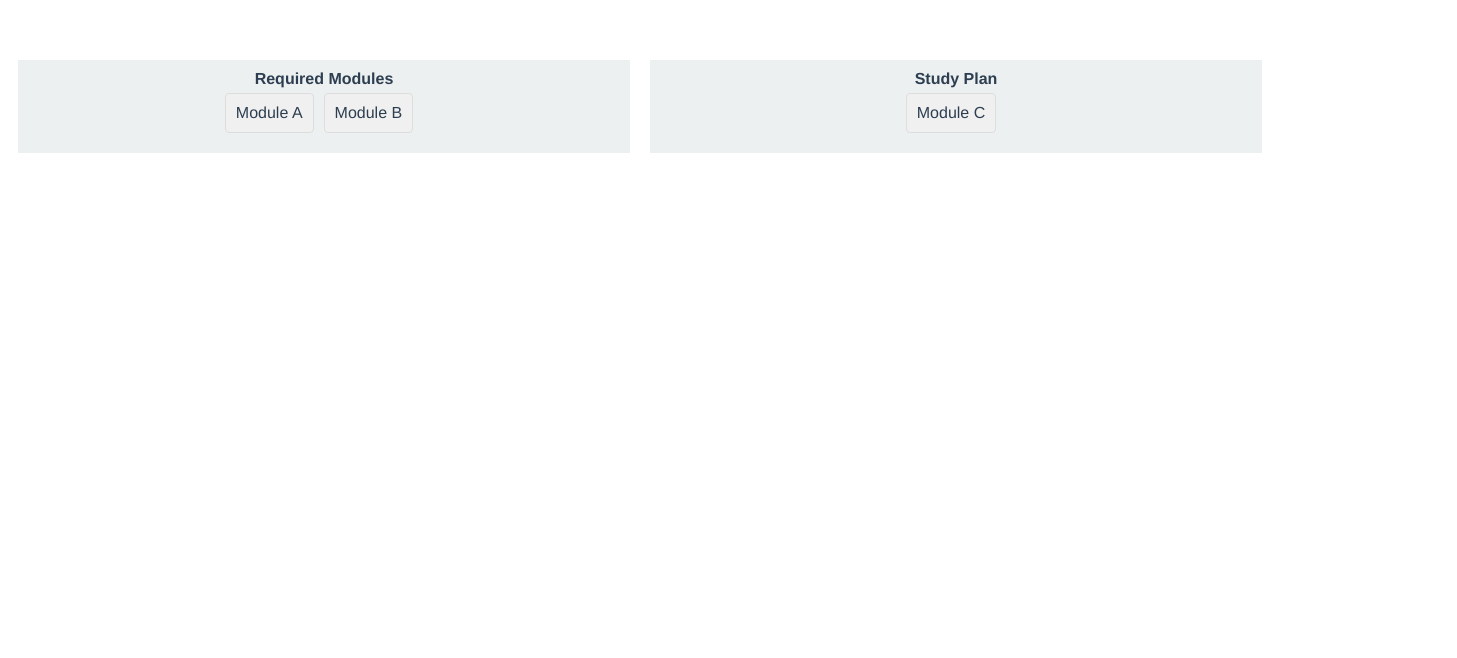
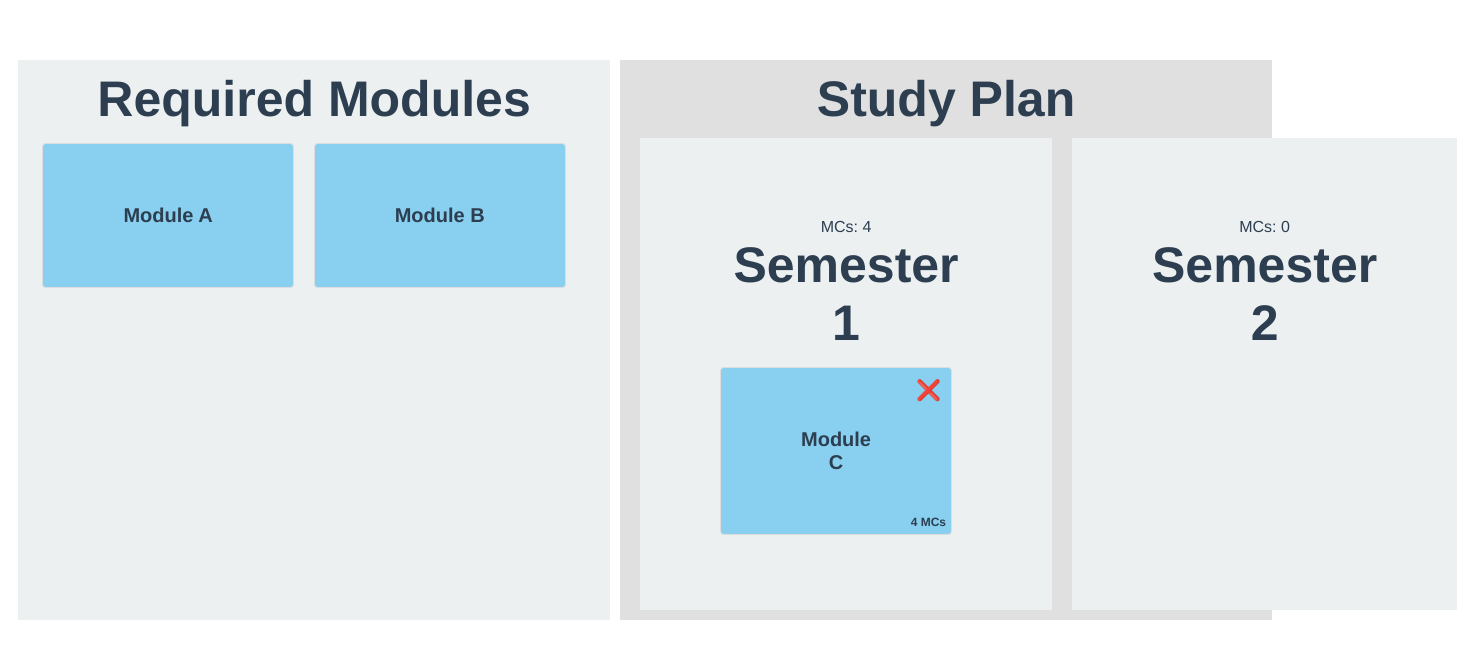
Before and after one commit to BT3103AppDev1/l2-final-term-project-l2-group-17, a Vue app: page / in a window 1280 px wide. Shown: the top 658 px of the page, 1457 px wide, since content can reach past the window. Built offline with nearby package versions, Linux system fonts and the light colour scheme.

Commit message:
added mc count

```diff
--- a/src/components/ModuleBox.vue
+++ b/src/components/ModuleBox.vue
@@ -1,19 +1,36 @@
+
 <template>
-  <div class="drop-zones-container">
-    <div class="drop-zone" @drop="onDrop($event,1)" @dragenter.prevent @dragover.prevent>
-      <div class="zone-title">Required Modules</div>
-      <div v-for="item in getList(1)" :key="item.id" class="drag-el" draggable="true" @dragstart="startDrag($event,item)">
+  <div class="req-modules">
+    <div class="box" @drop="onDrop($event, 1)" @dragenter.prevent @dragover.prevent>
+      <div class="title">Required Modules</div>
+      <div v-for="item in getList(1)" :key="item.id" class="module" draggable="true" @dragstart="startDrag($event,item)">
         <span> {{ item.title }}</span>
       </div>
     </div>
-    <div class="drop-zone" @drop="onDrop($event, 2)" @dragenter.prevent @dragover.prevent>
-      <div class="zone-title">Study Plan</div>
-      <div v-for="item in getList(2)" :key="item.id" class="drag-el" draggable="true" @dragstart="startDrag($event,item)">
-        <span> {{ item.title }}</span>
-        <span class="remove-icon" @click="removeModule(item)">❌</span>
+
+    <div class="year-container">
+      <div class="title">Study Plan</div>
+      <div class="year-box">
+        <div class="box semester-box" @drop="onDrop($event, 2)" @dragenter.prevent @dragover.prevent>
+          <div class="mc-count">MCs: {{ mcCount(2) }}</div>
+          <div class="title">Semester 1</div>
+           <div v-for="item in getList(2)" :key="item.id" class="module" draggable="true" @dragstart="startDrag($event,item)">
+            <span> {{ item.title }}</span>
+            <span class="remove-icon" @click="removeModule(item)">❌</span>
+            <span class="mc-indicator">4 MCs</span>
+          </div>
+        </div>
+
+        <div class="box semester-box" @drop="onDrop($event, 3)" @dragenter.prevent @dragover.prevent>
+          <div class="mc-count">MCs: {{ mcCount(3) }}</div>
+          <div class="title">Semester 2</div>
+          <div v-for="item in getList(3)" :key="item.id" class="module" draggable="true" @dragstart="startDrag($event,item)">
+            <span> {{ item.title }}</span>
+            <span class="remove-icon" @click="removeModule(item)">❌</span>
+            <span class="mc-indicator">4 MCs</span>
+          </div>
+        </div>
       </div>
-
-
     </div>
   </div>
 </template>
@@ -24,9 +41,9 @@ import { ref } from 'vue'
 export default {
   setup() {
     const items = ref([
-      { id: 0, title: 'Module A', list: 1 },
-      { id: 1, title: 'Module B', list: 1 },
-      { id: 2, title: 'Module C', list: 2 },
+      { id: 0, title: 'Module A', list: 1, MCs: 4 },
+      { id: 1, title: 'Module B', list: 1, MCs: 4 },
+      { id: 2, title: 'Module C', list: 2, MCs: 4 },
     ])
 
     const getList = (list) => {
@@ -42,18 +59,25 @@ export default {
     const onDrop = (event, list) => {
       const itemID = event.dataTransfer.getData('itemID')
       const item = items.value.find((item) => item.id === parseInt(itemID))
-      item.list = list
+      if (item.list !== list) {
+        item.list = list
+      }
     }
 
     const removeModule = (item) => {
       item.list = 1 // Move the item back to the first list
     }
 
+    const mcCount = (list) => {
+      return getList(list).reduce((total, item) => total + item.MCs, 0)
+    }
+
     return {
       getList,
       onDrop,
       startDrag,
-      removeModule
+      removeModule,
+      mcCount
     }
   },
 }
@@ -69,50 +93,81 @@ export default {
   margin-top: 60px;
 }
 
-.drop-zones-container {
+.req-modules {
   display: flex;
 }
 
-.drop-zone {
-  flex: 1;
+.box {
   background-color: #ecf0f1;
   padding: 10px;
   min-height: 10px;
   margin: 0 10px;
+  width: calc(50% - 20px);
+}
+.module {
+  position: relative;
+  display: inline-block;
+  background-color:  #89CFF0;
+  border: 1px solid #ddd;
+  border-radius: 4px;
+  padding: 60px 80px;
+  margin-bottom: 20px;
+  margin-right: 20px;
+  cursor: pointer;
+  font-size: 20px;
+  font-weight:bold;
+  top:5px;
+
+}
+.module:hover {
+  background-color: #72A0C1;
+}
+.module:hover .remove-icon {
+  display: inline;
 }
 
-.drag-el {
-  position: relative; /* Add relative positioning */
-  display: inline-block; /* Change to inline-block for proper layout */
-  background-color: #f0f0f0;
-  border: 1px solid #ddd;
-  border-radius: 4px;
-  padding: 10px;
-  margin-bottom: 10px;
-  margin-right: 10px;
-  cursor: pointer;
-}
-
-.drag-el:hover {
-  background-color: #72A0C1
-}
-.drag-el:hover .remove-icon {
-  display: inline; /* Show remove icon on hover */
-}
-
-.drag-el:last-child {
+.module:last-child {
   margin-bottom: 0;
 }
 
-.zone-title {
-  font-weight: bold;
-  margin-bottom: 5px;
+
+.remove-icon {
+  font-size: 20px;
+  color: #ff0000;
+  cursor: pointer;
+  position: absolute;
+  top: 10px;
+  right: 10px;
 }
 
-.remove-icon {
-  font-size: 16px;
-  color: #ff0000;
-  cursor: pointer;
-  display:none;
+.year-container {
+  width: 50%;
+  background-color: #e0e0e0;
+  padding: 10px;
 }
+
+.year-box {
+  display: flex;
+}
+
+
+.semester-box {
+  margin: 0 10px;
+  padding: 80px;
+}
+
+.mc-indicator {
+  position: absolute;
+  bottom: 5px;
+  right: 5px;
+  font-size: 12px;
+}
+
+.title {
+  text-align: center;
+  font-size: 50px;
+  font-weight: bold;
+  margin-bottom: 10px;
+}
+
 </style>
```
